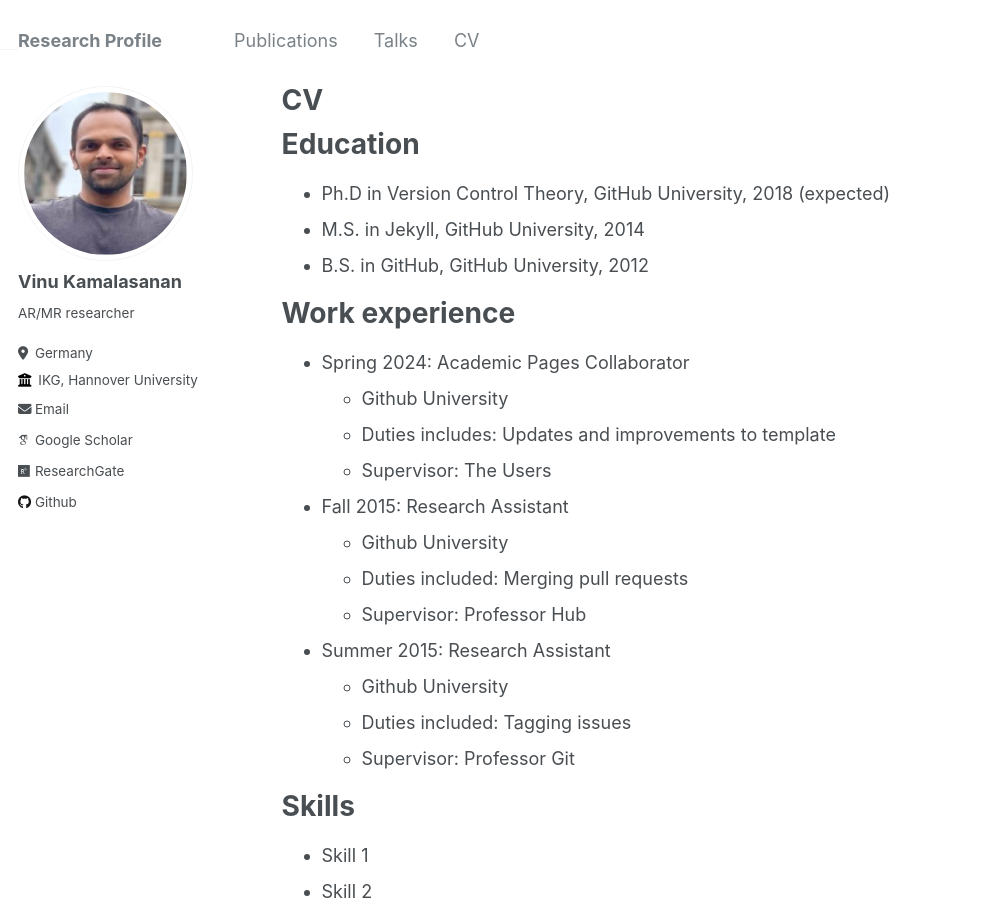
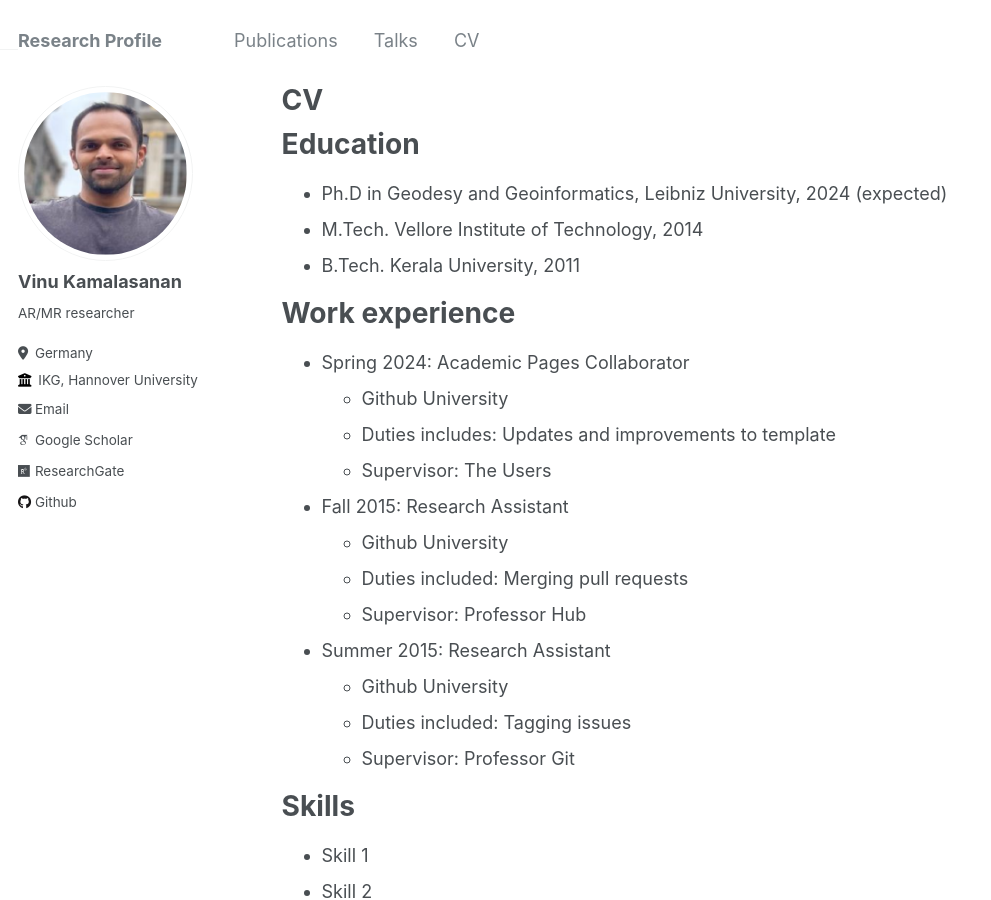
Before and after one commit to vinu-kamalasanan/vinu-kamalasanan.github.io, a Jekyll site: the page built from _pages/cv.md, in a window 1280 px wide and 900 px high. Shown: the whole window, without its empty margins (0-991 px from the left). Built offline with Jekyll 4.4.1, drawn with Linux system fonts in a browser that asks for light colours; some web fonts are replaced.

Commit message:
new files

```diff
--- a/_pages/cv.md
+++ b/_pages/cv.md
@@ -11,9 +11,9 @@ redirect_from:
 
 Education
 ======
-* Ph.D in Version Control Theory, GitHub University, 2018 (expected)
-* M.S. in Jekyll, GitHub University, 2014
-* B.S. in GitHub, GitHub University, 2012
+* Ph.D in Geodesy  and Geoinformatics, Leibniz University, 2024 (expected)
+* M.Tech. Vellore Institute of Technology, 2014
+* B.Tech. Kerala University, 2011
 
 Work experience
 ======
```
